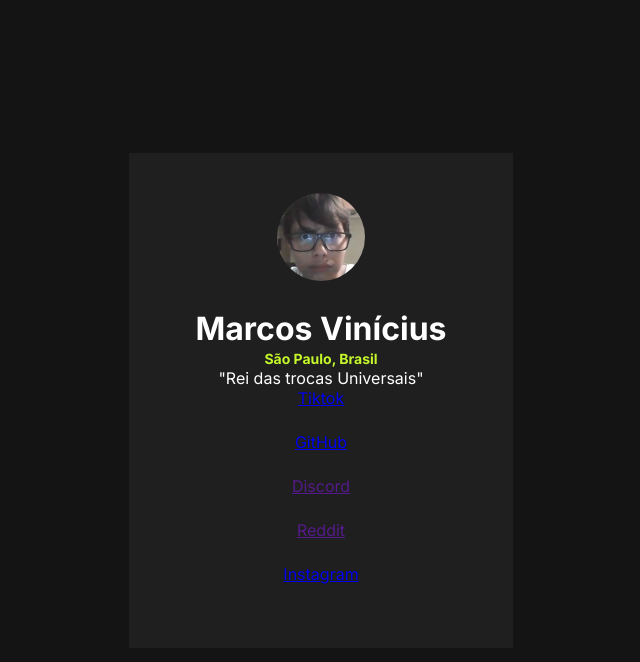
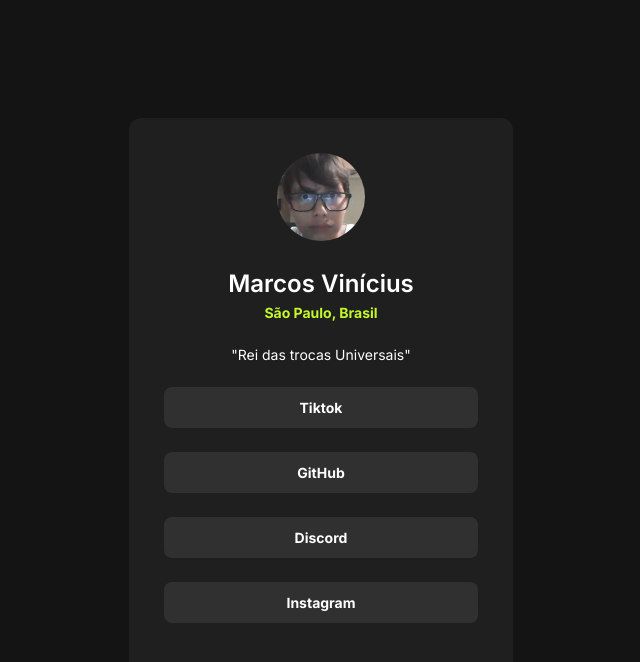
Before and after one commit to mvvm44/link-tree-marcos, a plain HTML site: page index.html in a window 1280 px wide. Shown: the whole page, without its empty margins (319-959 px from the left). Drawn offline with Linux system fonts and the light colour scheme.

Commit message:
Finalização do projeto

```diff
--- a/index.html
+++ b/index.html
@@ -20,10 +20,7 @@
                 <a href="https://github.com/mvvm44">GitHub</a>
             </li>
             <li>
-                <a href="">Discord</a>
-            </li>
-            <li>
-                <a href="">Reddit</a>
+                <a href="https://discord.com/users/1143928506292641873">Discord</a>
             </li>
             <li>
                 <a href="https://www.instagram.com/marvinicius007?igsh=am82aTRja3oyamVo" target="_blanck">Instagram</a>
--- a/style.css
+++ b/style.css
@@ -19,8 +19,9 @@
     background-color: var(--dark-grey);
     width: 384px;
     text-align: center;
-    padding: 40px;
+    padding: 35px;
     color: var(--white);
+    border-radius: 12px;
 }
 
 img {
@@ -46,3 +47,32 @@
     color:var(--neon-green);
     font-size: 14px;
 }
+
+h1 {
+    font-size: 24px;
+    font-weight: 600;
+    margin-bottom: 4px;
+}
+
+p {
+    margin-block: 24px;
+    font-size: 14px;
+}
+
+a {
+    background-color: var(--grey);
+    color: var(--white);
+    margin-bottom: 16px;
+    display: block;
+    padding: 12px;
+    text-decoration: none;
+    border-radius: 8px;
+    font-size: 14px;
+    font-weight: 700;
+}
+
+a:hover {
+    background-color: var(--neon-green);
+    color: var(--dark-grey);
+    transition: 0.4s;
+}
```
